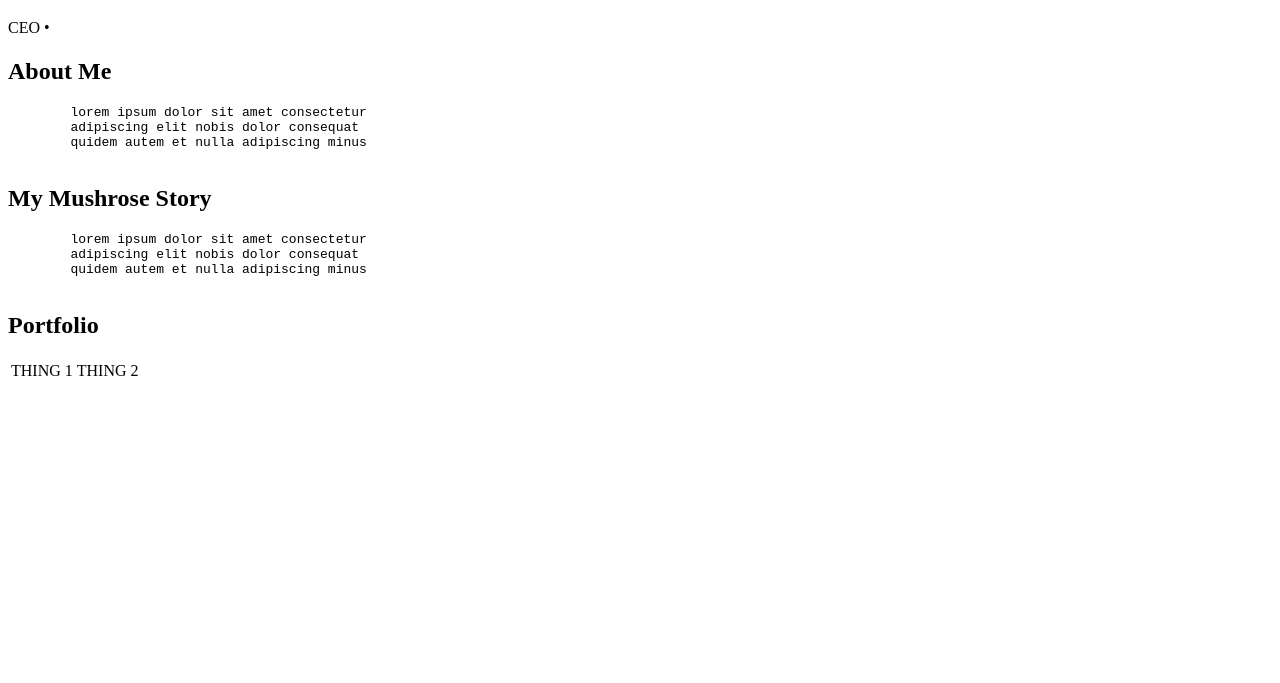
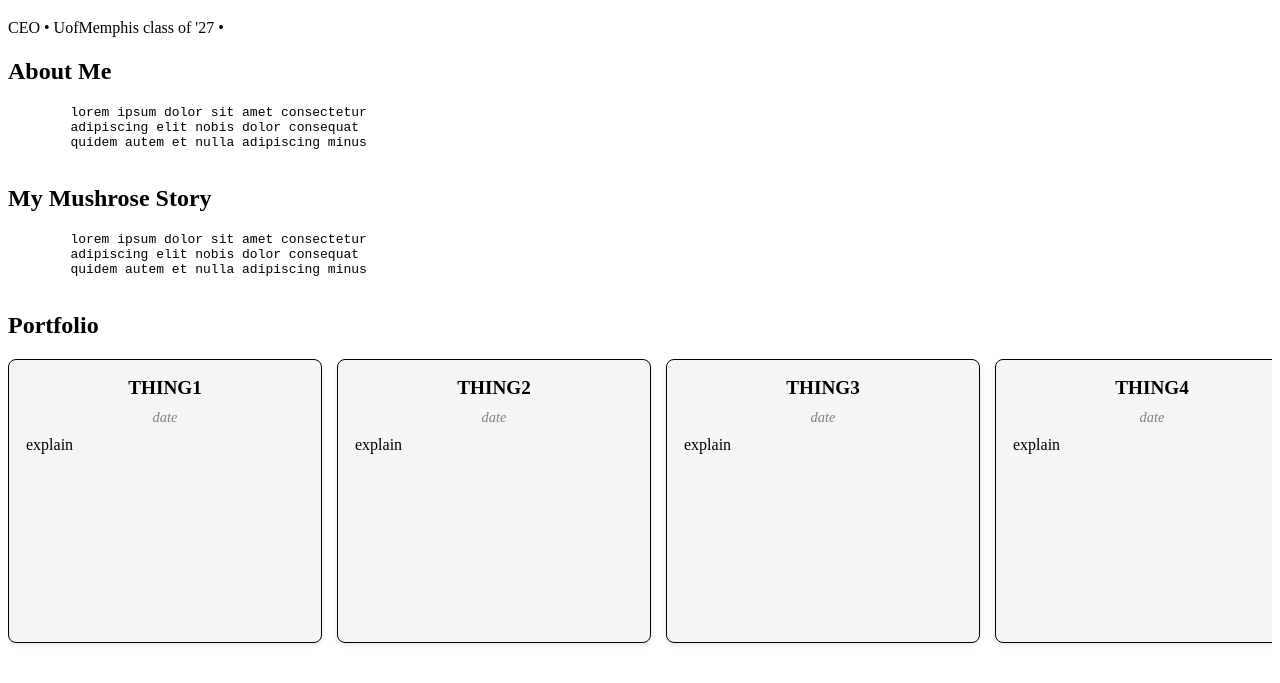
Before and after one commit to chrissy-parteee/mushrose-website, a plain HTML site: page chrissy.html in a window 1280 px wide. Shown: the part 87-770 px from the top of the page. Drawn offline with Linux system fonts and the light colour scheme.

Commit message:
done portfolio table
with nothing in it. but you can scroll across it so hey

```diff
--- a/chrissy-style.css
+++ b/chrissy-style.css
@@ -0,0 +1,46 @@
+table{
+    display: block;
+    width: 100%;
+    border: none;
+}
+
+table tbody{
+    display: flex;
+    grid-template-columns: repeat(3, 1fr);
+    gap: 15px;
+    overflow-x: auto;
+    scroll-snap-type: x mandatory;
+    scroll-behavior: smooth;
+    padding-bottom: 12px;
+}
+
+table tr{
+    flex: 0 0 280px;
+    scroll-snap-align: start;
+    display: flex;
+    flex-direction: column;
+    border: 1px solid black;
+    border-radius: 8px;
+    padding: 16px;
+    min-height: 250px;
+    background-color: whitesmoke;
+    box-shadow: 0 2px 5px rgba(0, 0, 0, 0.1);
+}
+
+table td{
+    display: block;
+    margin-bottom: 8px;
+}
+
+.card-title {
+    font-weight: bold;
+    font-size: 1.2rem;
+    text-align: center;
+}
+
+.card-date {
+    color: grey;
+    font-size: 0.9rem;
+    text-align: center;
+    font-style: italic;
+}
--- a/chrissy.html
+++ b/chrissy.html
@@ -11,7 +11,7 @@
     <a href="about.html">About Mushrose</a>
 
     <h1>Christin (Chrissy) Partee</h1>
-    <h4 style="font-weight: normal;">CEO • </h4>
+    <h4 style="font-weight: normal;">CEO • UofMemphis class of '27 •</h4>
 
     <h2>About Me</h2>
     <pre>
@@ -30,12 +30,33 @@
     <h2>Portfolio</h2>
     <!-- want to be able to slide through table -->
     <table>
-        <td>
-            THING 1
-        </td>
-        <td>
-            THING 2
-        </td>
+        <tbody>
+            <tr>
+                <td class="card-title">THING1</td>
+                <td class="card-date">date</td>
+                <td class="card-desc">explain</td>
+            </tr>
+            <tr>
+                <td class="card-title">THING2</td>
+                <td class="card-date">date</td>
+                <td class="card-desc">explain</td>
+            </tr>
+            <tr>
+                <td class="card-title">THING3</td>
+                <td class="card-date">date</td>
+                <td class="card-desc">explain</td>
+            </tr>
+            <tr>
+                <td class="card-title">THING4</td>
+                <td class="card-date">date</td>
+                <td class="card-desc">explain</td>
+            </tr>
+            <tr>
+                <td class="card-title">THING5</td>
+                <td class="card-date">date</td>
+                <td class="card-desc">explain</td>
+            </tr>
+        </tbody>
     </table>
 
 </body>
```
